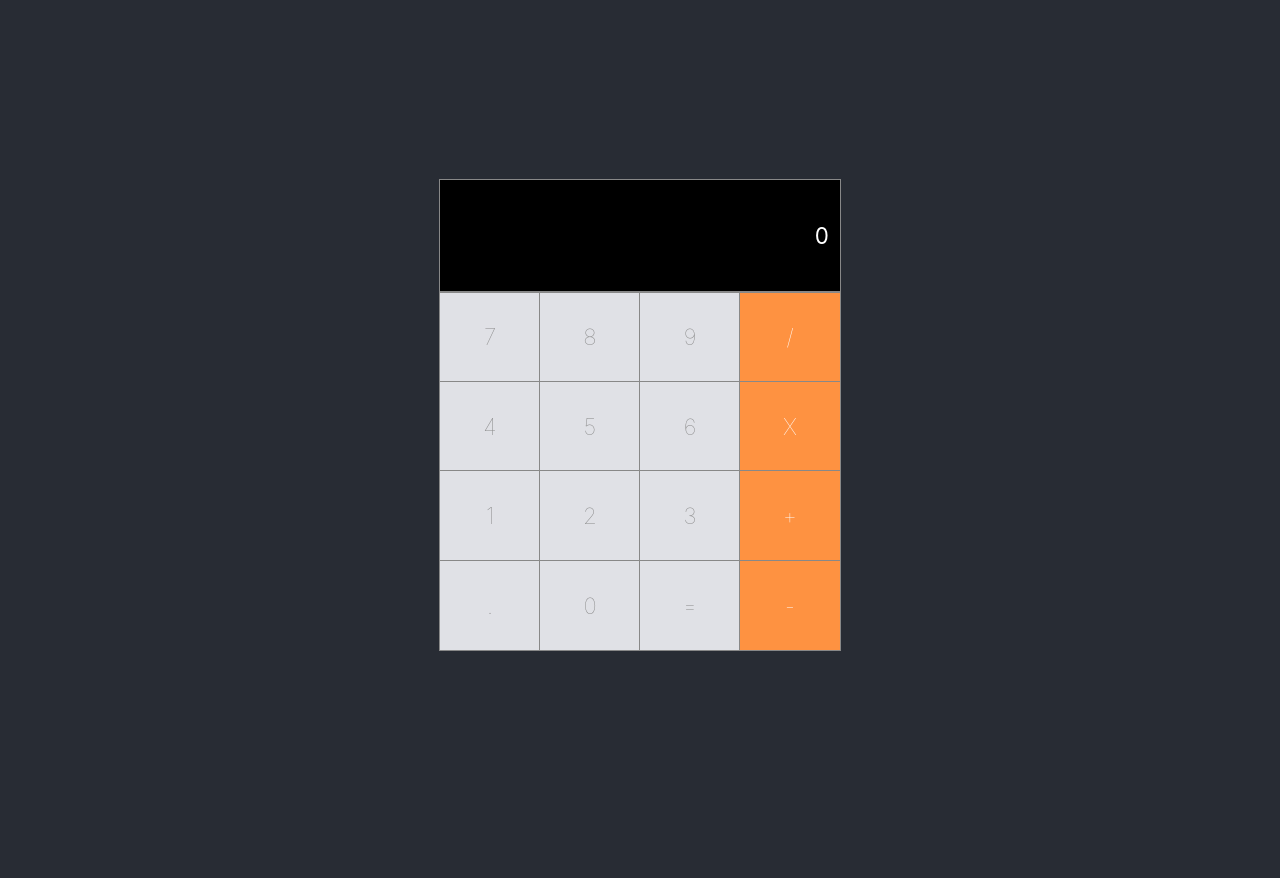
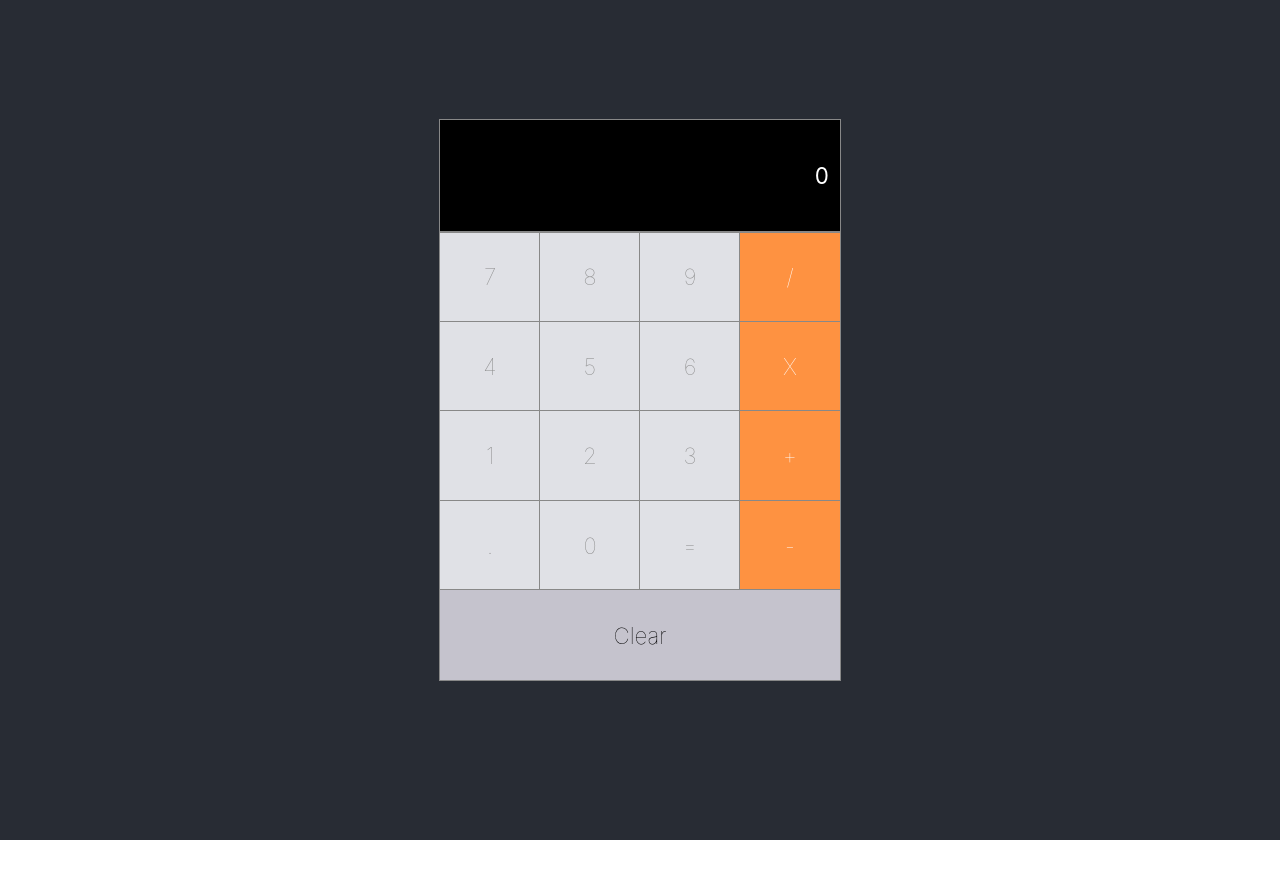
Before and after one commit to dylanawhite92/react-calculator, a React (Create React App) app: page / in a window 1280 px wide. Shown: the top 878 px of the page. After the commit the page ends 840 px from the top, so only its background shows below. Built offline with nearby package versions, Linux system fonts and the light colour scheme; the HTML template or start-up script is replaced by a standard one.

Commit message:
binding click handlers

```diff
--- a/src/App.css
+++ b/src/App.css
@@ -2,7 +2,7 @@
   display: flex;
   justify-content: center;
   align-items: center;
-  height: 120vh;
+  height: 105vh;
   width: 100%;
   background-color: #282c34;
 }
--- a/src/App.js
+++ b/src/App.js
@@ -1,6 +1,6 @@
 import React, { Component } from 'react';
 import "./App.css"
-import { Button, Input } from "./components/index"
+import { Button, Input, ClearButton } from "./components/index"
 
 class App extends Component {
   constructor(props) {
@@ -11,34 +11,41 @@
     }
   }
 
+  handleInput = val => {
+    this.setState({ input: this.state.input + val });
+  }
+
   render() {
     return (
       <div className="app">
         <div className="calc-wrapper">
           <Input input={this.state.input}/>
           <div className="row">
-            <Button>7</Button>
-            <Button>8</Button>
-            <Button>9</Button>
-            <Button>/</Button>
+            <Button handleClick={this.handleInput}>7</Button>
+            <Button handleClick={this.handleInput}>8</Button>
+            <Button handleClick={this.handleInput}>9</Button>
+            <Button handleClick={this.handleInput}>/</Button>
           </div>
           <div className="row">
-            <Button>4</Button>
-            <Button>5</Button>
-            <Button>6</Button>
-            <Button>X</Button>
+            <Button handleClick={this.handleInput}>4</Button>
+            <Button handleClick={this.handleInput}>5</Button>
+            <Button handleClick={this.handleInput}>6</Button>
+            <Button handleClick={this.handleInput}>X</Button>
           </div>
           <div className="row">
-            <Button>1</Button>
-            <Button>2</Button>
-            <Button>3</Button>
-            <Button>+</Button>
+            <Button handleClick={this.handleInput}>1</Button>
+            <Button handleClick={this.handleInput}>2</Button>
+            <Button handleClick={this.handleInput}>3</Button>
+            <Button handleClick={this.handleInput}>+</Button>
           </div>
           <div className="row">
-            <Button>.</Button>
-            <Button>0</Button>
-            <Button>=</Button>
-            <Button>-</Button>
+            <Button handleClick={this.handleInput}>.</Button>
+            <Button handleClick={this.handleInput}>0</Button>
+            <Button handleClick={this.handleInput}>=</Button>
+            <Button handleClick={this.handleInput}>-</Button>
+          </div>
+          <div className="row">
+            <ClearButton handleClear={() => this.setState({input: "0"})}>Clear</ClearButton>
           </div>
         </div>
       </div>
--- /dev/null
+++ b/src/components/ClearButton/ClearButton.css
@@ -0,0 +1,18 @@
+.clear-btn {
+    height: 4em;
+    display: flex;
+    justify-content: center;
+    align-items: center;
+    font-weight: lighter;
+    font-size: 1.4em;
+    background-color: #C5C3CD;
+    flex: 1;
+    color: #000000;
+    outline: 1px solid #888888;
+}
+
+.clear-btn:hover {
+    cursor: pointer;
+    color: #FFFFFF;
+    background-color: #888888;
+}
--- /dev/null
+++ b/src/components/ClearButton/ClearButton.js
@@ -0,0 +1,6 @@
+import React from "react";
+import "./ClearButton.css";
+
+export const ClearButton = props => (
+    <div className="clear-btn" onClick={props.handleClear}>{props.children}</div>
+);
--- a/src/components/index.js
+++ b/src/components/index.js
@@ -1,7 +1,9 @@
 import { Button } from "./Button/Button";
 import { Input } from "./Input/Input";
+import { ClearButton } from "./ClearButton/ClearButton";
 
 export {
     Button,
     Input,
+    ClearButton
 }
```
